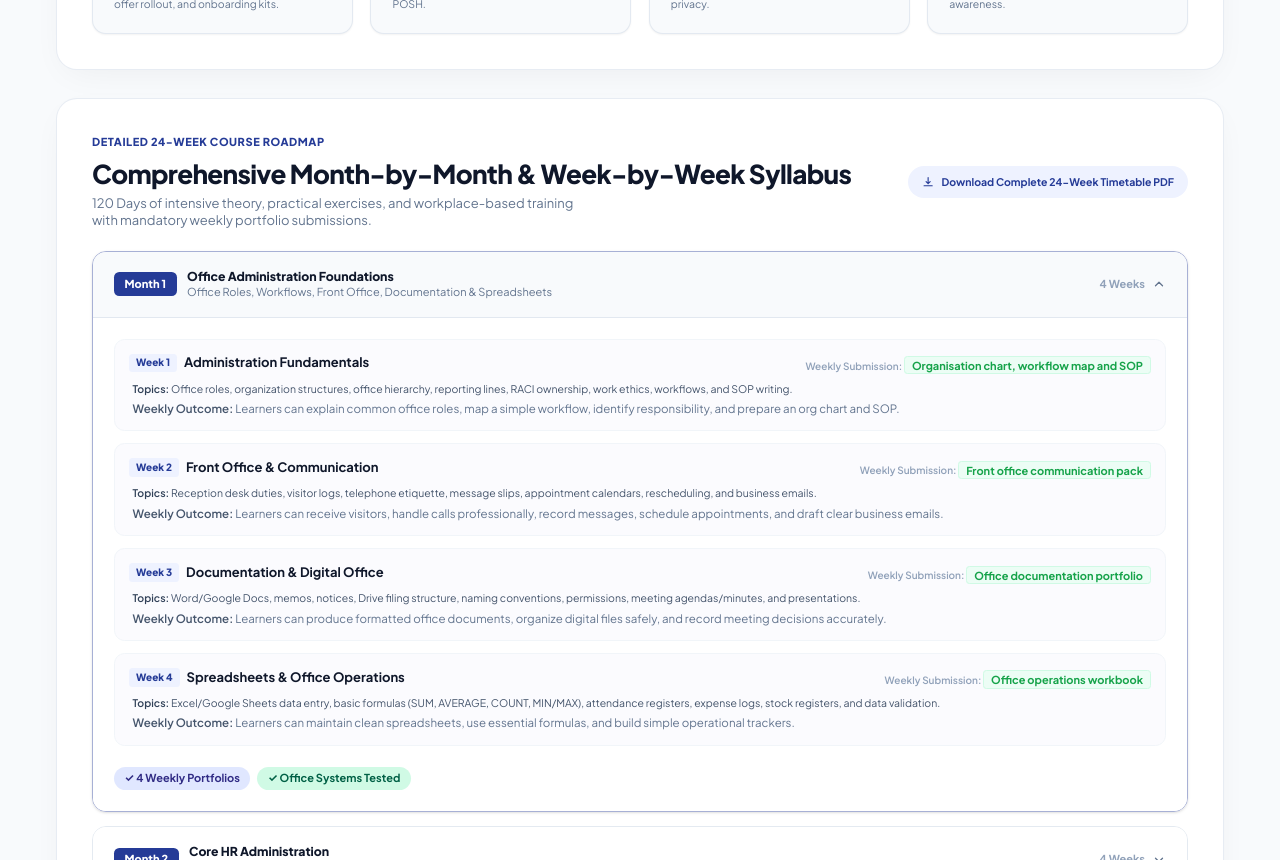
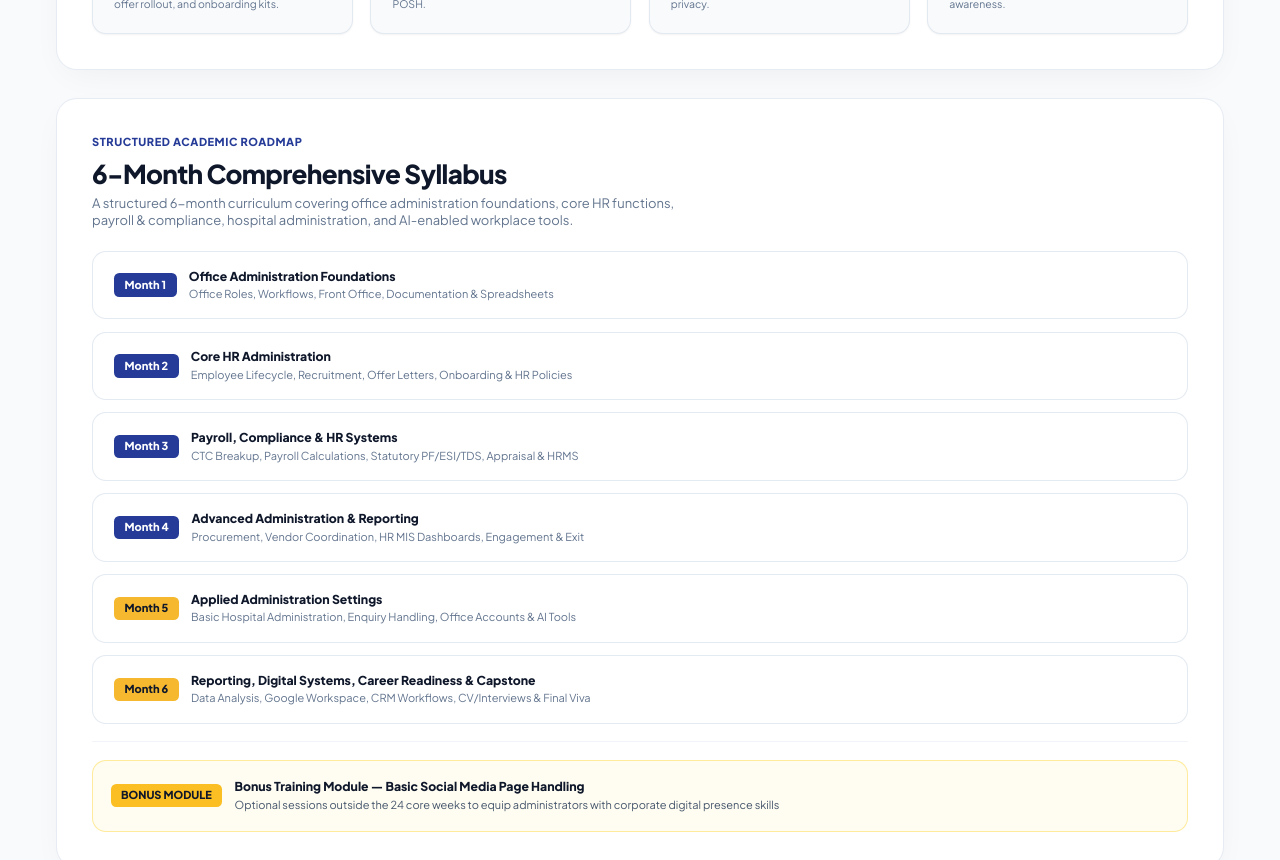
Before and after one commit to The-ASH-Corp/ash-hr-website, a Next.js app: page /course in a window 1280 px wide. Shown: the part 1940-2800 px from the top of the page. Built offline with nearby package versions, Linux system fonts and the light colour scheme.

Commit message:
feat: add hero section and course syllabus components with data files

```diff
--- a/app/components/HeroSection.tsx
+++ b/app/components/HeroSection.tsx
@@ -155,10 +155,10 @@ export default function HeroSection({ onOpenEnquiry }: HeroSectionProps) {
               key={item.label}
               whileHover={{ scale: 1.06, y: -2, color: "#ffffff" }}
               transition={{ type: "spring", stiffness: 350, damping: 18 }}
-              className="flex items-center gap-2 2xl:gap-3 cursor-default"
+              className="flex items-center gap-2.5 sm:gap-3 2xl:gap-3.5 cursor-default"
             >
               <span
-                className={`w-6 h-6 2xl:w-7 2xl:h-7 shrink-0 ${item.rounded} border border-white/30 flex items-center justify-center text-[10px] 2xl:text-xs text-white font-bold`}
+                className="w-9 h-9 sm:w-10 sm:h-10 2xl:w-11 2xl:h-11 shrink-0 rounded-full border border-white/30 flex items-center justify-center text-[10px] sm:text-[11px] 2xl:text-xs text-white font-bold leading-none tracking-tight"
               >
                 {item.badge}
               </span>{" "}
--- a/app/components/course/CourseSyllabusCard.tsx
+++ b/app/components/course/CourseSyllabusCard.tsx
@@ -1,25 +1,14 @@
 "use client";
 
-import { useState } from "react";
-import { motion, AnimatePresence } from "framer-motion";
+import { motion } from "framer-motion";
 import { courseOverviewData } from "./courseOverviewData";
 
 interface CourseSyllabusCardProps {
   onOpenEnquiry?: () => void;
 }
 
-export default function CourseSyllabusCard({
-  onOpenEnquiry,
-}: CourseSyllabusCardProps) {
+export default function CourseSyllabusCard({}: CourseSyllabusCardProps) {
   const { syllabusCard } = courseOverviewData;
-  const defaultOpenMonth =
-    syllabusCard.months.find((m) => m.defaultOpen)?.id ?? "month-1";
-  const [openMonthId, setOpenMonthId] = useState<string | null>(defaultOpenMonth);
-  const [showExtraTraining, setShowExtraTraining] = useState<boolean>(false);
-
-  const toggleMonth = (id: string) => {
-    setOpenMonthId((prev) => (prev === id ? null : id));
-  };
 
   return (
     <motion.section
@@ -33,67 +22,30 @@ export default function CourseSyllabusCard({
       data-purpose="course-syllabus-card"
     >
       {/* Header Row */}
-      <div className="flex flex-wrap items-center justify-between gap-4 mb-6">
-        <div>
+      <div className="mb-6">
         <span className="block text-[11px] font-extrabold uppercase tracking-wider text-[#253b97] mb-1.5">
           {syllabusCard.eyebrow}
         </span>
         <h2 className="text-xl sm:text-2xl lg:text-[26px] font-extrabold text-[#0f172a] tracking-tight leading-snug">
           {syllabusCard.title}
         </h2>
-          <p className="text-xs sm:text-[13px] text-slate-500 mt-1 max-w-xl">
+        <p className="text-xs sm:text-[13px] text-slate-500 mt-1 max-w-2xl">
           {syllabusCard.subtitle}
         </p>
       </div>
 
-        <motion.button
-          type="button"
-          onClick={onOpenEnquiry}
-          whileHover={{ scale: 1.03, y: -1 }}
-          whileTap={{ scale: 0.97 }}
-          style={{ backgroundColor: "#eef2ff", color: "#253b97" }}
-          className="inline-flex items-center gap-2 px-4 py-2.5 rounded-full bg-[#eef2ff] hover:bg-[#e0e7ff] text-[#253b97] text-xs font-bold transition-colors cursor-pointer"
-        >
-          <svg
-            className="w-3.5 h-3.5 shrink-0"
-            viewBox="0 0 24 24"
-            fill="none"
-            stroke="currentColor"
-            strokeWidth="2.2"
-            strokeLinecap="round"
-            strokeLinejoin="round"
-          >
-            <path d="M12 3v12m0 0l-4-4m4 4l4-4M4 19h16" />
-          </svg>
-          <span>{syllabusCard.downloadLabel}</span>
-        </motion.button>
-      </div>
-
-      {/* 6 Months Accordion Modules */}
-      <div className="space-y-4">
+      {/* 6 Months Static Topic Rows */}
+      <div className="space-y-3.5">
         {syllabusCard.months.map((month) => {
-          const isOpen = openMonthId === month.id;
           const isGold = month.badgeVariant === "gold";
 
           return (
             <div
               key={month.id}
-              className={`rounded-2xl border transition-all overflow-hidden ${
-                isOpen
-                  ? "border-[#253b97]/40 shadow-sm"
-                  : "border-slate-200/90 hover:border-slate-300"
-              }`}
+              className="rounded-2xl border border-slate-200/90 hover:border-slate-300 bg-white hover:bg-slate-50/70 transition-colors overflow-hidden"
             >
-              {/* Accordion Header */}
-              <button
-                type="button"
-                aria-expanded={isOpen}
-                onClick={() => toggleMonth(month.id)}
-                className={`w-full px-4 sm:px-6 py-4.5 flex items-center justify-between gap-4 text-left cursor-pointer transition-colors ${
-                  isOpen ? "bg-slate-50/90 border-b border-slate-200" : "bg-white hover:bg-slate-50/70"
-                }`}
-              >
-                <div className="flex flex-wrap sm:flex-nowrap items-center gap-3">
+              <div className="w-full px-4 sm:px-6 py-4.5 flex items-center justify-between gap-4 text-left">
+                <div className="flex flex-wrap sm:flex-nowrap items-center gap-3.5">
                   <span
                     style={
                       isGold
@@ -109,182 +61,37 @@ export default function CourseSyllabusCard({
                     <span className="text-xs sm:text-sm font-extrabold text-[#0f172a] block leading-snug">
                       {month.title}
                     </span>
-                    <span className="text-[11px] text-slate-500 block">
+                    <span className="text-[11px] text-slate-500 block mt-0.5">
                       {month.subtitle}
                     </span>
                   </div>
                 </div>
-
-                <div className="flex items-center gap-2 shrink-0">
-                  <span className="text-[11px] font-bold text-slate-400 hidden sm:inline-block">
-                    {month.weeks.length} Weeks
-                  </span>
-                  <motion.svg
-                    animate={{ rotate: isOpen ? 180 : 0 }}
-                    transition={{ duration: 0.2 }}
-                    className="w-4 h-4 text-slate-500"
-                    viewBox="0 0 24 24"
-                    fill="none"
-                    stroke="currentColor"
-                    strokeWidth="2.2"
-                    strokeLinecap="round"
-                    strokeLinejoin="round"
-                  >
-                    <path d="M6 9l6 6 6-6" />
-                  </motion.svg>
               </div>
-              </button>
-
-              {/* Accordion Body: Detailed Weeks Table */}
-              <AnimatePresence initial={false}>
-                {isOpen && (
-                  <motion.div
-                    initial={{ height: 0, opacity: 0 }}
-                    animate={{ height: "auto", opacity: 1 }}
-                    exit={{ height: 0, opacity: 0 }}
-                    transition={{ duration: 0.25, ease: "easeInOut" }}
-                    className="overflow-hidden"
-                  >
-                    <div className="p-4 sm:p-6 bg-white space-y-4">
-                      <div className="grid grid-cols-1 gap-3.5">
-                        {month.weeks.map((week) => (
-                          <div
-                            key={week.weekNumber}
-                            className="p-4 rounded-xl border border-slate-100 bg-[#fbfbfe] hover:bg-white hover:border-slate-200 transition-colors"
-                          >
-                            <div className="flex flex-col sm:flex-row sm:items-start sm:justify-between gap-2 mb-2">
-                              <div className="flex items-center gap-2">
-                                <span className="px-2 py-0.5 rounded bg-[#eef2ff] text-[#253b97] text-[10px] font-extrabold">
-                                  {week.weekLabel}
-                                </span>
-                                <h4 className="text-xs sm:text-[13px] font-bold text-[#0f172a]">
-                                  {week.title}
-                                </h4>
-                              </div>
-
-                              <div className="sm:text-right shrink-0">
-                                <span className="text-[10px] font-semibold text-slate-400 block sm:inline">
-                                  Weekly Submission:{" "}
-                                </span>
-                                <span className="text-[11px] font-bold text-[#16a34a] bg-emerald-50 px-2 py-0.5 rounded border border-emerald-100">
-                                  {week.submission}
-                                </span>
-                              </div>
-                            </div>
-
-                            <div className="space-y-1.5 text-xs text-slate-600 pl-1">
-                              <div>
-                                <span className="font-semibold text-slate-700">Topics: </span>
-                                {week.topics}
-                              </div>
-                              <div className="text-slate-500 text-[11.5px]">
-                                <span className="font-semibold text-slate-600">Weekly Outcome: </span>
-                                {week.outcome}
-                              </div>
-                            </div>
-                          </div>
-                        ))}
-                      </div>
-
-                      {month.footerBadges && month.footerBadges.length > 0 && (
-                        <div className="pt-2 flex flex-wrap items-center gap-2">
-                          {month.footerBadges.map((badge) => (
-                            <span
-                              key={badge.label}
-                              className={`px-3 py-1 rounded-full text-[11px] font-bold ${
-                                badge.variant === "green"
-                                  ? "bg-emerald-100 text-emerald-800"
-                                  : badge.variant === "amber"
-                                  ? "bg-amber-100 text-amber-900"
-                                  : "bg-indigo-100 text-indigo-900"
-                              }`}
-                            >
-                              ✓ {badge.label}
-                            </span>
-                          ))}
-                        </div>
-                      )}
-                    </div>
-                  </motion.div>
-                )}
-              </AnimatePresence>
             </div>
           );
         })}
       </div>
 
-      {/* Extra Training - Basic Social Media Page Handling (Document 2 Page 25) */}
-      <div className="mt-6 pt-6 border-t border-slate-100">
-        <button
-          type="button"
-          onClick={() => setShowExtraTraining(!showExtraTraining)}
-          className="w-full p-4 rounded-2xl bg-amber-50/70 border border-amber-200/80 hover:bg-amber-50 text-left flex items-center justify-between gap-4 cursor-pointer transition-colors"
+      {/* Bonus Training Module — Basic Social Media Page Handling */}
+      <div className="mt-5 pt-5 border-t border-slate-100">
+        <div className="p-4 sm:p-5 rounded-2xl bg-amber-50/70 border border-amber-200/80 flex items-center justify-between gap-4">
+          <div className="flex flex-wrap sm:flex-nowrap items-center gap-3.5">
+            <span
+              style={{ backgroundColor: "#fbbf24", color: "#0f172a" }}
+              className="px-3 py-1 rounded-md bg-amber-400 text-slate-900 text-[11px] font-extrabold uppercase shrink-0"
             >
-          <div>
-            <div className="flex items-center gap-2">
-              <span className="px-2 py-0.5 rounded bg-amber-400 text-slate-900 text-[10px] font-extrabold uppercase">
               BONUS MODULE
             </span>
-              <h3 className="text-xs sm:text-sm font-extrabold text-[#0f172a]">
+            <div>
+              <h3 className="text-xs sm:text-sm font-extrabold text-[#0f172a] leading-snug">
                 {syllabusCard.extraTraining.title}
               </h3>
-            </div>
-            <p className="text-[11.5px] text-slate-600 mt-1">
+              <p className="text-[11px] text-slate-600 mt-0.5">
                 {syllabusCard.extraTraining.subtitle}
               </p>
             </div>
-
-          <motion.svg
-            animate={{ rotate: showExtraTraining ? 180 : 0 }}
-            transition={{ duration: 0.2 }}
-            className="w-4 h-4 text-slate-600 shrink-0"
-            viewBox="0 0 24 24"
-            fill="none"
-            stroke="currentColor"
-            strokeWidth="2.2"
-            strokeLinecap="round"
-            strokeLinejoin="round"
-          >
-            <path d="M6 9l6 6 6-6" />
-          </motion.svg>
-        </button>
-
-        <AnimatePresence>
-          {showExtraTraining && (
-            <motion.div
-              initial={{ height: 0, opacity: 0 }}
-              animate={{ height: "auto", opacity: 1 }}
-              exit={{ height: 0, opacity: 0 }}
-              transition={{ duration: 0.25, ease: "easeInOut" }}
-              className="overflow-hidden"
-            >
-              <div className="p-4 sm:p-5 mt-2 rounded-2xl bg-white border border-amber-200/70 space-y-3">
-                <p className="text-xs text-amber-800 font-medium italic">
-                  Note: {syllabusCard.extraTraining.note}
-                </p>
-
-                <div className="grid grid-cols-1 sm:grid-cols-2 lg:grid-cols-3 gap-2.5">
-                  {syllabusCard.extraTraining.sessions.map((sess) => (
-                    <div
-                      key={sess.sessionNumber}
-                      className="p-3 rounded-xl bg-amber-50/30 border border-amber-100"
-                    >
-                      <div className="text-[10px] font-bold text-amber-700 uppercase mb-0.5">
-                        Session {sess.sessionNumber}
-                      </div>
-                      <div className="text-xs font-bold text-[#0f172a] mb-1">
-                        {sess.title}
-                      </div>
-                      <div className="text-[11px] text-slate-500 leading-relaxed">
-                        {sess.desc}
           </div>
         </div>
-                  ))}
-                </div>
-              </div>
-            </motion.div>
-          )}
-        </AnimatePresence>
       </div>
     </motion.section>
   );
--- a/app/components/course/courseOverviewData.ts
+++ b/app/components/course/courseOverviewData.ts
@@ -965,11 +965,11 @@ export const courseOverviewData: CourseOverviewData = {
   },
 
   syllabusCard: {
-    eyebrow: "DETAILED 24-WEEK COURSE ROADMAP",
-    title: "Comprehensive Month-by-Month & Week-by-Week Syllabus",
+    eyebrow: "STRUCTURED ACADEMIC ROADMAP",
+    title: "6-Month Comprehensive Syllabus",
     subtitle:
-      "120 Days of intensive theory, practical exercises, and workplace-based training with mandatory weekly portfolio submissions.",
-    downloadLabel: "Download Complete 24-Week Timetable PDF",
+      "A structured 6-month curriculum covering office administration foundations, core HR functions, payroll & compliance, hospital administration, and AI-enabled workplace tools.",
+    downloadLabel: "Download Full Syllabus PDF",
     months: [
       {
         id: "month-1",
--- a/app/components/landingData.ts
+++ b/app/components/landingData.ts
@@ -32,9 +32,9 @@ export const heroData = {
   },
 
   accreditations: [
-    { badge: "6M", label: "6-Month Career Programme", rounded: "rounded" },
+    { badge: "6M", label: "6-Month Career Programme", rounded: "rounded-full" },
     { badge: "120D", label: "120 Days Practical Training", rounded: "rounded-full" },
-    // { badge: "ISO", label: "9001:2015 Certified", rounded: "rounded" },
+    // { badge: "ISO", label: "9001:2015 Certified", rounded: "rounded-full" },
     { badge: "100%", label: "Placement Support", rounded: "rounded-full" },
   ],
 };
```
Lines whose indentation alone changed are shown as unchanged.
